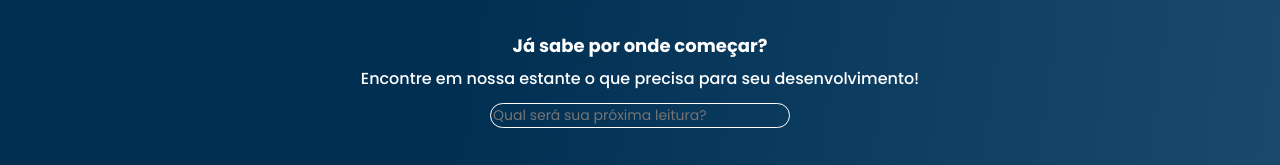
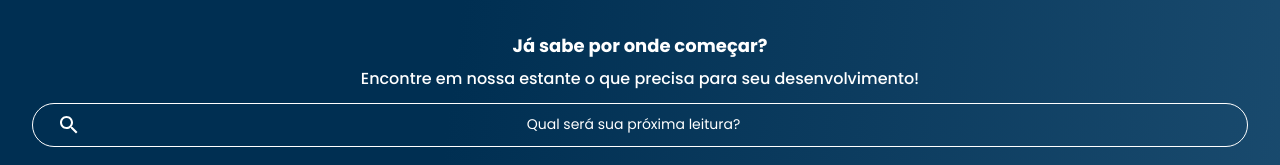
Before and after one commit to EnioSt/loja, a plain HTML site: page index.html in a window 1280 px wide. Shown: the part 75-240 px from the top of the page. Drawn offline with nearby package versions, Linux system fonts and the light colour scheme.

Commit message:
Update banner.css

```diff
--- a/styles/banner.css
+++ b/styles/banner.css
@@ -13,16 +13,24 @@
 
 .banner__texto{
     font-weight: 500;
-    margin: 1em;
+    margin: 1em 0;
 }
 
 .banner__pesquisa{
     background: transparent;
     color: var(--cor-cabecalho);
+    border-radius: 24px;
+    border: 1px solid var(--cor-cabecalho);
+    width: 100%;
+    padding: 1em;
+}
+
+.banner__pesquisa::placeholder{
     font-family: var(--fonte-principal);
     font-size: 14px;
     font-weight: 400;
-    border-radius: 24px;
-    border: 1px solid var(--cor-cabecalho);
-    width: 300px;
+    text-align: center;
+    color: var(--cor-cabecalho);
+    background: url("../assets/Lupa.svg") no-repeat;
+    background-position: 1em;
 }
```
